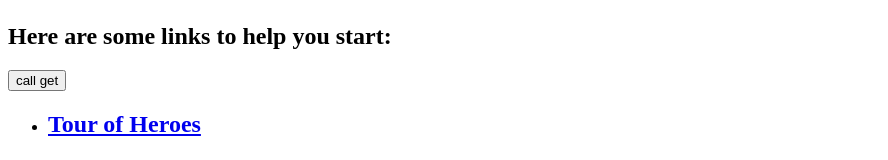
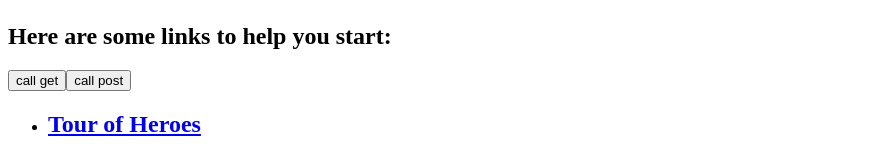
Before and after one commit to djordjepekic/Web-Projekat---frontend, an Angular app: page / in a window 1280 px wide. Shown: the part 381-541 px from the top of the page, without its empty margins (0-888 px from the left). Built offline with nearby package versions, Linux system fonts and the light colour scheme.

Commit message:
Post test

```diff
--- a/src/app/app.component.html
+++ b/src/app/app.component.html
@@ -7,6 +7,7 @@
 </div>
 <h2>Here are some links to help you start: </h2>
 <button (click)="callGet()">call get</button>
+<button (click)="callPost()">call post</button>
 <ul>
   <li>
     <h2><a target="_blank" rel="noopener" href="https://angular.io/tutorial">Tour of Heroes</a></h2>
--- a/src/app/app.component.ts
+++ b/src/app/app.component.ts
@@ -23,6 +23,23 @@ export class AppComponent {
             console.log(this.User);
           }
       )
+  }
 
+  callPost(){
+    let newUser = {
+      Adress: "Nova adresa",
+      CanCreateService:false,
+      DateOfBirth:"1-1-1999",
+      FullName:"Pera Peric",
+      Image:"",
+      Verified:false
+    };
+
+    this.UserService.postMethodDemo(newUser)
+    .subscribe(
+      data => {
+        alert(data);
+      }
+    )
   }
 }
--- a/src/app/services/user.service.ts
+++ b/src/app/services/user.service.ts
@@ -28,4 +28,8 @@ export class UserService {
   getMethodDemo(): Observable<any> {
     return this.httpClient.get("http://localhost:51680/api/AppUser/GetUser");
   }
+
+  postMethodDemo(newUser): Observable<any> {
+    return this.httpClient.post("http://localhost:51680/api/AppUser/CreateUser", newUser);
+  }
 }
```
